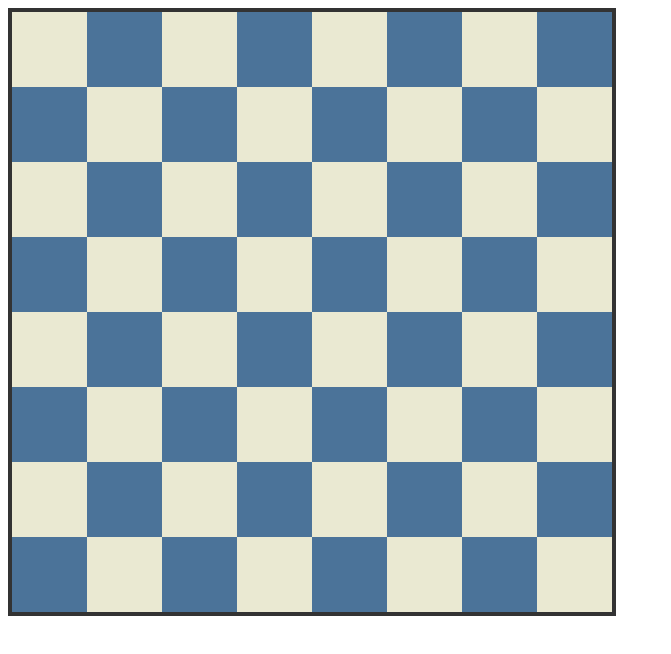
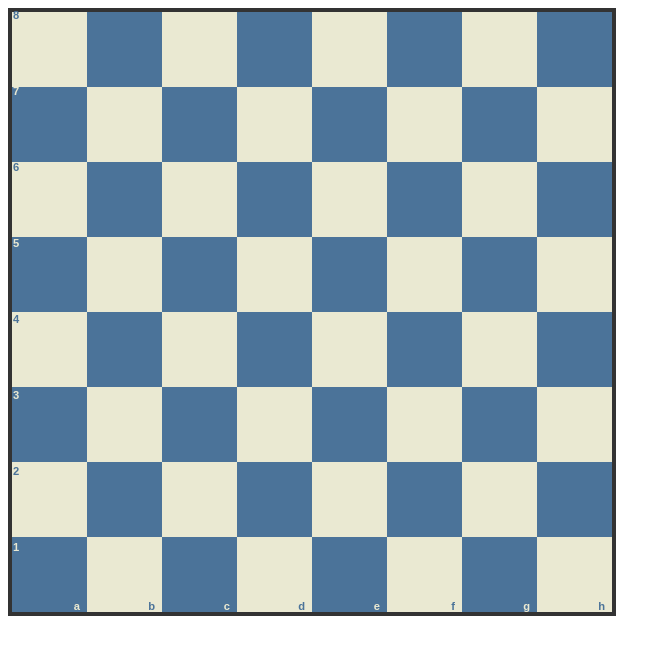
Before and after one commit to N1RAJN/Chess, a React (Vite) app in the folder frontend/: page / in a window 1280 px wide. Shown: the top 654 px of the page, without its empty margins (0-671 px from the left). Built offline with nearby package versions, Linux system fonts and the light colour scheme.

Commit message:
Good enough coordinates. Plus board wrapper

```diff
--- a/frontend/src/App.jsx
+++ b/frontend/src/App.jsx
@@ -1,9 +1,9 @@
-import ChessBoard from "./components/ChessBoard.jsx";
-import "./style/chessboard.css";
+import PlayField from "./components/PlayField";
+import "./style/playfield.css";
 
 const App = () => {
     return (
-        <ChessBoard key={"chessboard"}></ChessBoard>
+        <PlayField />
     )
 
 }
--- a/frontend/src/components/ChessBoard.jsx
+++ /dev/null
@@ -1,21 +0,0 @@
-import Square from "./Square.jsx";
-const ChessBoard = () => {
-    return (<div className="chessboard">
-        {Array.from({ length: 8 }, (_, row) => {
-            // White on bottom: ranks start from 1-8, bottom-to-top
-            let rank = 8 - row;
-            return <div key={`rank-${rank + 1}`} id={`rank-${rank + 1}`} className="rank">
-                {Array.from({ length: 8 }, (_, column) => {
-                    // column starts from 0
-                    // ASCII of 'a' = 96
-                    let file = String.fromCharCode(column + 1 + 96);
-
-                    // Eyeballed it and works somehow
-                    let color = (row + column) % 2 ? "dark" : "light";
-                    return (<Square key={`square-${file}${rank}`} color={color} rank={rank} file={file}></Square>);
-                })}
-            </div>
-        })}
-    </div>)
-};
-export default ChessBoard;
--- /dev/null
+++ b/frontend/src/components/PlayField.jsx
@@ -0,0 +1,10 @@
+import ChessBoard from "./board/ChessBoard.jsx";
+import Coordinate from "./board/Coordinate.jsx";
+function PlayField() {
+    return (<div className="playfield">
+        <ChessBoard key={"chessboard"}></ChessBoard>
+        <Coordinate key={"coordinate-rank"} axis={"rank"}></Coordinate>
+        <Coordinate key={"coordinate-file"} axis={"file"}></Coordinate>
+    </div>)
+}
+export default PlayField;
--- /dev/null
+++ b/frontend/src/components/board/ChessBoard.jsx
@@ -0,0 +1,23 @@
+import Square from "./Square.jsx";
+const ChessBoard = () => {
+    return (
+        <div className="chessboard">
+            {Array.from({ length: 8 }, (_, row) => {
+                // White on bottom: ranks start from 1-8, bottom-to-top
+                let rank = 8 - row;
+                return <div key={`rank-${rank + 1}`} id={`rank-${rank + 1}`} className="rank">
+                    {Array.from({ length: 8 }, (_, column) => {
+                        // column starts from 0
+                        // ASCII of 'a' = 97
+                        let file = String.fromCharCode(column + 97);
+
+                        // Eyeballed it and works somehow
+                        let color = (row + column) % 2 ? "dark" : "light";
+                        return (<Square key={`square-${file}${rank}`} color={color} rank={rank} file={file}></Square>);
+                    })}
+                </div>
+            })}
+        </div>
+    )
+};
+export default ChessBoard;
--- /dev/null
+++ b/frontend/src/components/board/Coordinate.jsx
@@ -0,0 +1,14 @@
+function Coordinate({ axis }) {
+    return (
+        <div className={`coordinate-container ${axis}`}>
+            {Array.from({ length: 8 }, (_, index) => {
+                let color = (axis == "rank" ? index : index + 1) % 2 ? "light" : "dark";
+                let coords = axis == "file" ? String.fromCharCode(index + 97) : 8 - index;
+                return (<div className={`coordinate ${color}`}>
+                    {coords}
+                </div>)
+            })}
+        </div>
+    );
+}
+export default Coordinate;
--- a/frontend/src/style/chessboard.css
+++ /dev/null
@@ -1,26 +0,0 @@
-.chessboard {
-    display: grid;
-    grid-template-columns: repeat(8, 1fr);
-    grid-template-rows: repeat(8, 1fr);
-    width: 100%;
-    max-width: 600px;
-    aspect-ratio: 1 / 1;
-    border: 4px solid #333;
-}
-
-.rank {
-    display: contents;
-}
-
-.square {
-    width: 100%;
-    height: 100%;
-}
-
-.square.light {
-    background-color: #eae9d2;
-}
-
-.square.dark {
-    background-color: #4b7399;
-}
--- /dev/null
+++ b/frontend/src/style/playfield.css
@@ -0,0 +1,93 @@
+.playfield {
+    position: relative;
+    width: 100%;
+    max-width: 600px;
+    aspect-ratio: 1 / 1;
+}
+
+.chessboard {
+    display: grid;
+    grid-template-columns: repeat(8, 1fr);
+    grid-template-rows: repeat(8, 1fr);
+    height: 100%;
+    width: 100%;
+    min-width: 256px;
+    min-height: 256px;
+    max-width: 600px;
+    aspect-ratio: 1 / 1;
+    border: 4px solid #333;
+}
+
+.rank {
+    display: contents;
+}
+
+.square {
+    width: 100%;
+    height: 100%;
+}
+
+.square.light {
+    background-color: #eae9d2;
+}
+
+.square.dark {
+    background-color: #4b7399;
+}
+
+.coordinate-container {
+    position: absolute;
+    display: flex;
+    pointer-events: none;
+    z-index: 10;
+    font-family: sans-serif;
+    font-weight: bold;
+    font-size: 0.7em;
+}
+
+.coordinate {
+    white-space: nowrap;
+    flex-shrink: 0;
+}
+
+.coordinate.dark {
+    color: #4b7399;
+}
+
+.coordinate.light {
+    color: #eae9d2;
+}
+
+.coordinate-container.file {
+    bottom: 4px;
+    left: 1px;
+    width: 100%;
+    flex-direction: row;
+    min-width: 256px;
+}
+
+.coordinate-container.file .coordinate {
+    flex: 1;
+    display: flex;
+    align-items: flex-end;
+    justify-content: flex-end;
+    padding-right: 4px;
+}
+
+.coordinate-container.rank {
+    box-sizing: border-box;
+    top: 0;
+    left: 4px;
+    height: 100%;
+    min-height: 256px;
+    flex-direction: column;
+    margin-top: 0.1em;
+    margin-left: 0.1em;
+}
+
+.coordinate-container.rank .coordinate {
+    flex: 1;
+    display: flex;
+    align-items: flex-start;
+    justify-content: flex-start;
+}
```
Also changed, not shown: frontend/src/components/board/Piece.jsx (renamed from frontend/src/components/Piece.jsx), frontend/src/components/board/Square.jsx (renamed from frontend/src/components/Square.jsx).
